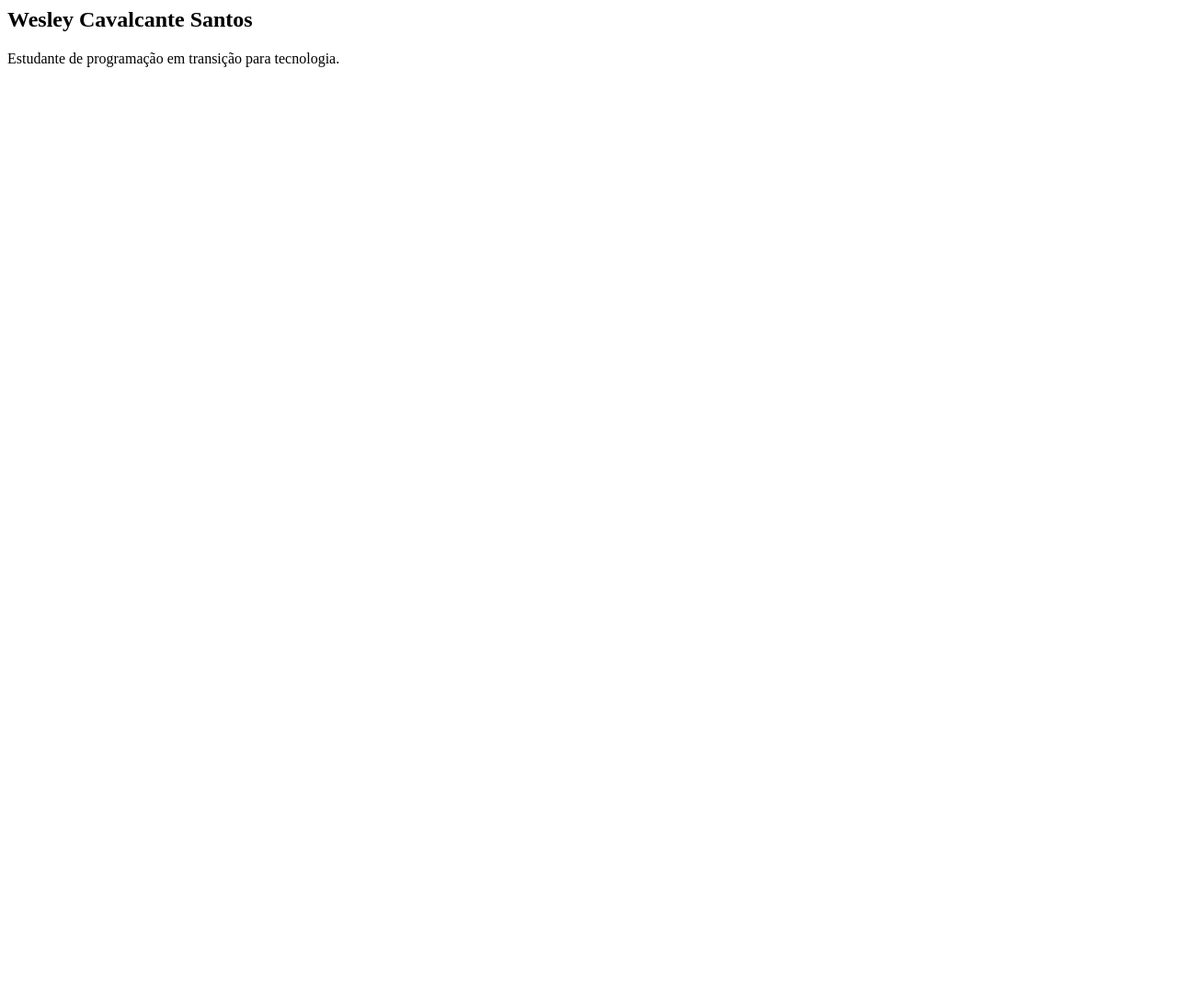
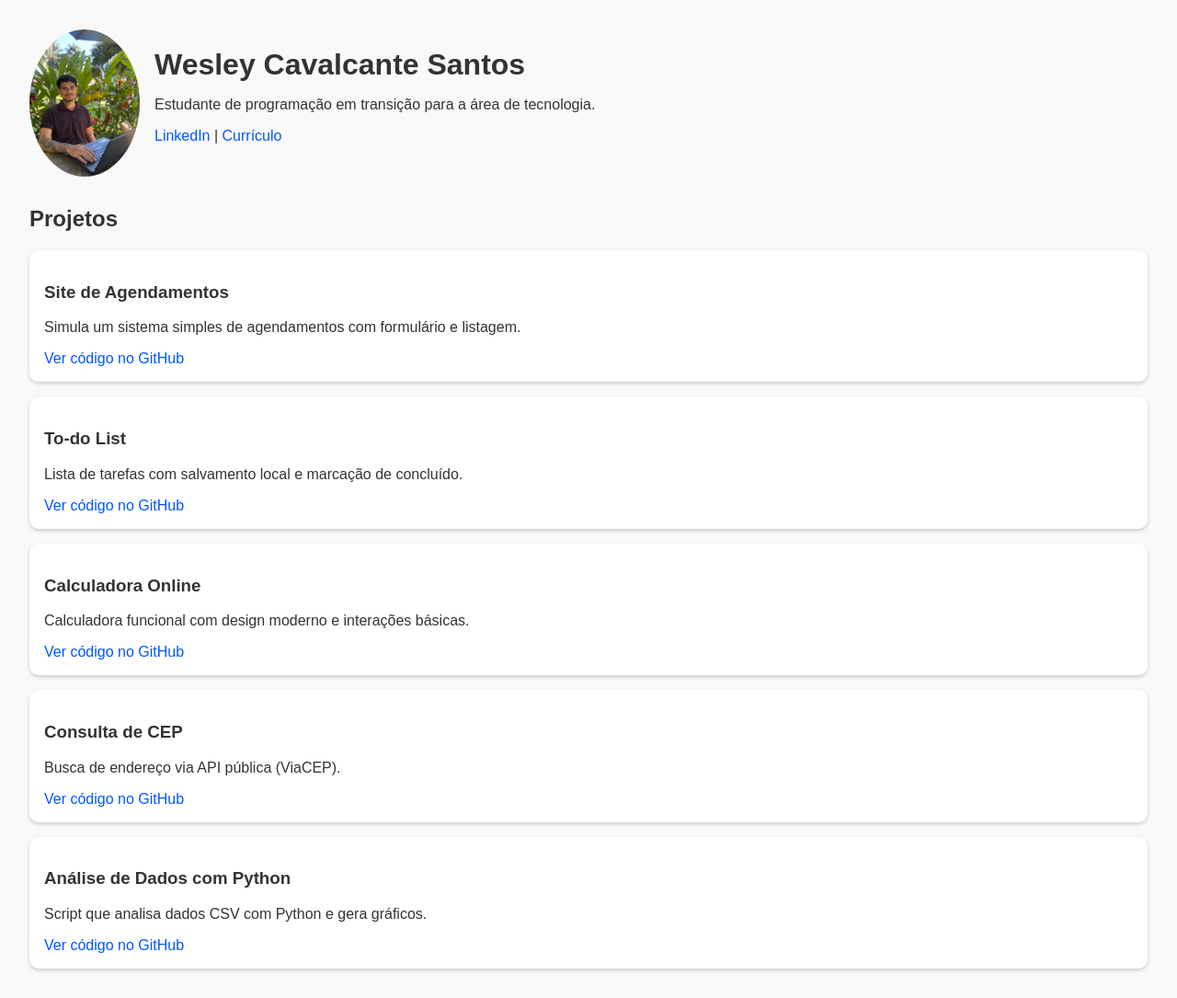
Before and after one commit to devlela/devlela.github.io, a plain HTML site: page index.html in a window 1280 px wide. Shown: the whole page at 92% size. Before the commit the page ends 800 px from the top, so only its background shows below. Drawn offline with Linux system fonts and the light colour scheme.

Commit message:
Add files via upload

```diff
--- a/index.html
+++ b/index.html
@@ -1 +1,55 @@
-<html><head><title>Currículo</title></head><body><h2>Wesley Cavalcante Santos</h2><p>Estudante de programação em transição para tecnologia.</p></body></html>
+
+<!DOCTYPE html>
+<html>
+<head>
+  <meta charset="UTF-8">
+  <title>Wesley Cavalcante Santos - Portfólio</title>
+  <style>
+    body { font-family: sans-serif; margin: 2rem; background: #f9f9f9; color: #333; }
+    header { display: flex; align-items: center; gap: 1rem; }
+    img { border-radius: 50%; width: 120px; }
+    h1 { margin: 0; }
+    .projetos { margin-top: 2rem; }
+    .projeto { background: white; padding: 1rem; border-radius: 10px; box-shadow: 0 2px 4px #ccc; margin-bottom: 1rem; }
+    a { text-decoration: none; color: #0057ff; }
+  </style>
+</head>
+<body>
+  <header>
+    <img src="foto.jpg" alt="Foto de Wesley">
+    <div>
+      <h1>Wesley Cavalcante Santos</h1>
+      <p>Estudante de programação em transição para a área de tecnologia.</p>
+      <p><a href="https://www.linkedin.com/in/wesley-cavalcante-santos-a621a3220">LinkedIn</a> | <a href="/curriculo/index.html">Currículo</a></p>
+    </div>
+  </header>
+  <section class="projetos">
+    <h2>Projetos</h2>
+    <div class="projeto">
+      <h3>Site de Agendamentos</h3>
+      <p>Simula um sistema simples de agendamentos com formulário e listagem.</p>
+      <a href="https://github.com/devlela/projeto-agendamentos" target="_blank">Ver código no GitHub</a>
+    </div>
+    <div class="projeto">
+      <h3>To-do List</h3>
+      <p>Lista de tarefas com salvamento local e marcação de concluído.</p>
+      <a href="https://github.com/devlela/projeto-todolist" target="_blank">Ver código no GitHub</a>
+    </div>
+    <div class="projeto">
+      <h3>Calculadora Online</h3>
+      <p>Calculadora funcional com design moderno e interações básicas.</p>
+      <a href="https://github.com/devlela/projeto-calculadora" target="_blank">Ver código no GitHub</a>
+    </div>
+    <div class="projeto">
+      <h3>Consulta de CEP</h3>
+      <p>Busca de endereço via API pública (ViaCEP).</p>
+      <a href="https://github.com/devlela/projeto-consulta-cep" target="_blank">Ver código no GitHub</a>
+    </div>
+    <div class="projeto">
+      <h3>Análise de Dados com Python</h3>
+      <p>Script que analisa dados CSV com Python e gera gráficos.</p>
+      <a href="https://github.com/devlela/projeto-analise-dados" target="_blank">Ver código no GitHub</a>
+    </div>
+  </section>
+</body>
+</html>
```
Also changed, not shown: foto.jpg (added).
